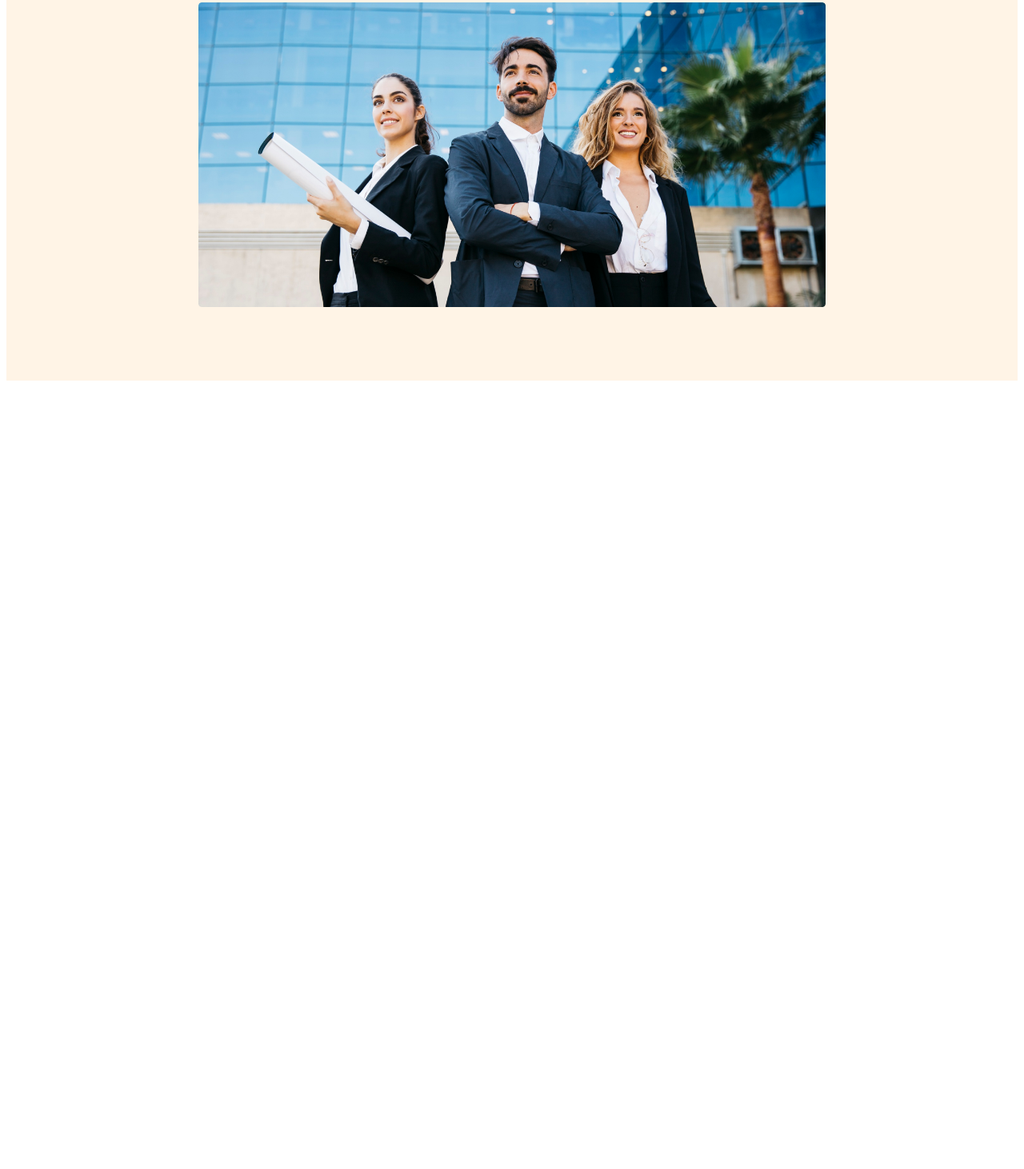
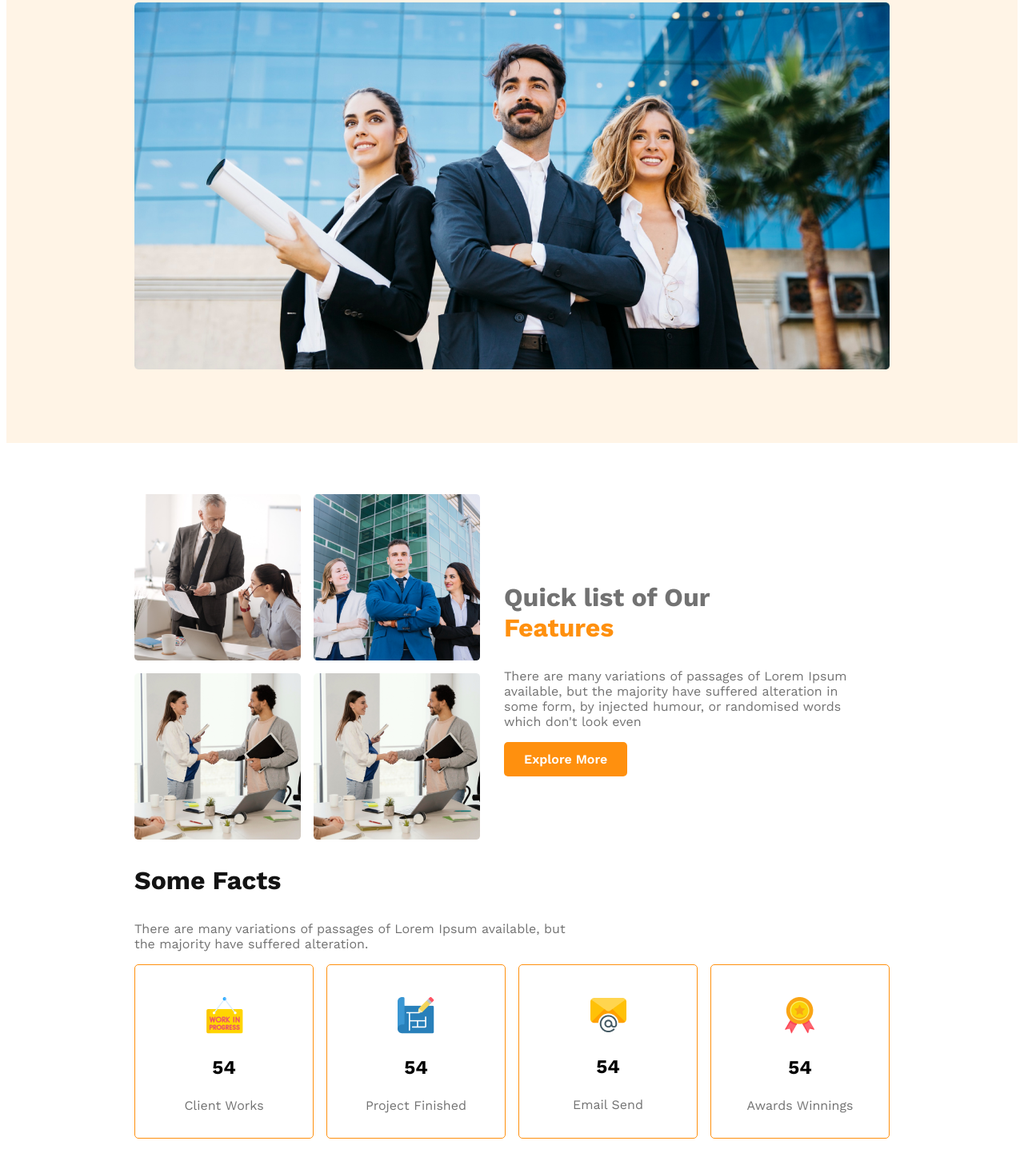
Before and after one commit to Rabiul913/g3-architects-recources_website_rabi, a plain HTML site: page index.html in a window 1280 px wide. Shown: the part 582-2044 px from the top of the page at 80% size. Before the commit the page ends 1066 px from the top, so only its background shows below. Drawn offline with nearby package versions, Linux system fonts and the light colour scheme.

Commit message:
features and fact added

```diff
--- a/assets/css/style.css
+++ b/assets/css/style.css
@@ -5,10 +5,13 @@
     font-family: 'Work Sans', sans-serif;
 }
 
+.title-content-color{
+    color:  #727272;
+}
 /* header styles */
 header{
     background: rgba(255, 144, 14, 0.10);
-    padding: 4rem 15rem;
+    padding: 4rem 10rem;
 }
 nav{
     display: flex;
@@ -48,9 +51,6 @@ nav li>a{
     font-weight: 700;
     color: #131313;
 }
-.banner-description{
-    color: #727272;
-}
 .btn-primary{
     background-color: #FF900E;
     padding: 1.1rem 2rem;
@@ -66,6 +66,63 @@ nav li>a{
     margin: 1.5rem 0;
 }
 
+/* main css */
+main{
+    padding: 4rem 10rem;
+    /* max-width: 1440px; */
+}
+.teams{
+    display: flex;
+    align-items: center;
+}
+.teams-img-container{
+    display: grid;
+    grid-template-columns: repeat(2,1fr);
+    gap: 1rem;
+}
+.teams-img-container img{
+    width: 13rem;
+}
+.teams-content{
+    padding: 30px;
+}
+.team-title{
+    color:  #727272;
+    font-size: 2rem;
+}
+.team-title span{
+    color:  #FF900E;
+}
+
+.team-btn{
+     padding: 12px 25px;
+}
+
+
+/* fact css */
+.fact-content{
+    display: grid;
+    grid-template-columns: repeat(4,1fr);
+    gap: 1rem;
+}
+.fact-title{
+    color: #131313;
+    font-size: 2rem;
+    font-weight: 700;
+}
+.content-card{
+    height: 8.5rem;
+    text-align: center;
+    padding: 40px;
+    border: 1px solid #FF900E;
+    border-radius: 5px;
+}
+.content-card h3{
+    font-size: 1.5rem;
+}
+.content-card p{
+    font-size: 1rem;
+}
 
 
 
@@ -91,6 +148,18 @@ nav li>a{
         font-weight: 600;
 
     }
+    main{
+        padding: 20px;
+    }
+    .teams{
+        flex-direction: column;
+    }
+    .teams-img-container img{
+        width: 12rem;
+    }
+    .fact-content{
+        grid-template-columns: repeat(2,1fr);
+    }
 }
 /* tablet or medium devices */
 @media screen and (min-width: 576px) and (max-width:960px){
@@ -113,4 +182,16 @@ nav li>a{
         font-weight: 600;
 
     }
+    main{
+        padding: 40px;
+    }
+    .teams{
+        flex-direction: column;
+    }
+    .teams-img-container img{
+        width: 14rem;
+    }
+    .fact-content{
+        grid-template-columns: repeat(2,1fr);
+    }
 }
--- a/index.html
+++ b/index.html
@@ -7,6 +7,7 @@
     <link rel="stylesheet" href="./assets/css/style.css">
 </head>
 <body>
+    <!-- header start -->
     <header>
         <nav>
             <h3 class="nav-title">G3 Architects</h3>
@@ -20,7 +21,7 @@
         <div class="banner">
             <div class="banner-content">
                 <h1 class="banner-title">Brand New <br> Group Of Architects</h1>
-                <p class="banner-description">
+                <p class="title-content-color">
                     There are many variations of passages of Lorem Ipsum available, but the majority have suffered alteration in some form, by injected humour, or randomised words which don't look even
                 </p>
                 <button class="btn-primary">Explore More</button>
@@ -28,7 +29,51 @@
             <img src="./assets/images/banner.png" alt="">
         </div>
     </header>
-    <main></main>
+    <!-- header end -->
+    <main>
+        <!-- feature section -->
+        <section class="teams">
+            <div class="teams-img-container">
+                <img src="./assets/images/team1.png" alt="">
+                <img src="./assets/images/team2.png" alt="">
+                <img src="./assets/images/team4.png" alt="">
+                <img src="./assets/images/team4.png" alt="">
+            </div>
+            <div class="teams-content">
+                <h3 class="team-title">Quick list of Our <br><span>Features</span></h3>
+                <p class="title-content-color">There are many variations of passages of Lorem Ipsum available, but the majority have suffered alteration in some form, by injected humour, or randomised words which don't look even</p>
+                <button   class="btn-primary team-btn">Explore More</button>
+            </div>
+        </section>
+
+
+        <section class="fact">
+            <h3 class="fact-title">Some Facts</h3>
+            <p class="title-content-color">There are many variations of passages of Lorem Ipsum available, but <br> the majority have suffered alteration.</p>
+            <div class="fact-content">
+                <div class="content-card">
+                    <img src="./assets/images/icons/customers.png" alt="">
+                    <h3>54</h3>
+                    <p class="title-content-color">Client Works</p>
+                </div>
+                <div class="content-card">
+                    <img src="./assets/images/icons/projects.png" alt="">
+                    <h3>54</h3>
+                    <p class="title-content-color">Project Finished</p>
+                </div>
+                <div class="content-card">
+                    <img src="./assets/images/icons/email.png" alt="">
+                    <h3>54</h3>
+                    <p class="title-content-color">Email Send</p>
+                </div>
+                <div class="content-card">
+                    <img src="./assets/images/icons/ribon.png" alt="">
+                    <h3>54</h3>
+                    <p class="title-content-color">Awards Winnings</p>
+                </div>
+            </div>
+        </section>
+    </main>
     <footer></footer>
 </body>
 </html>
```
